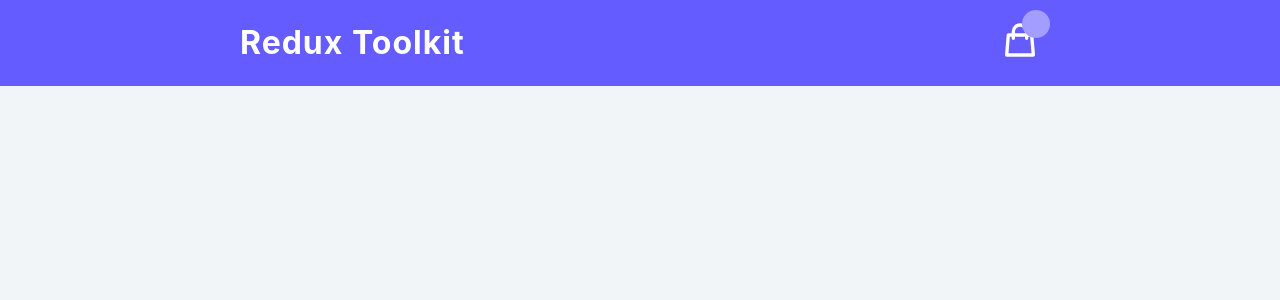
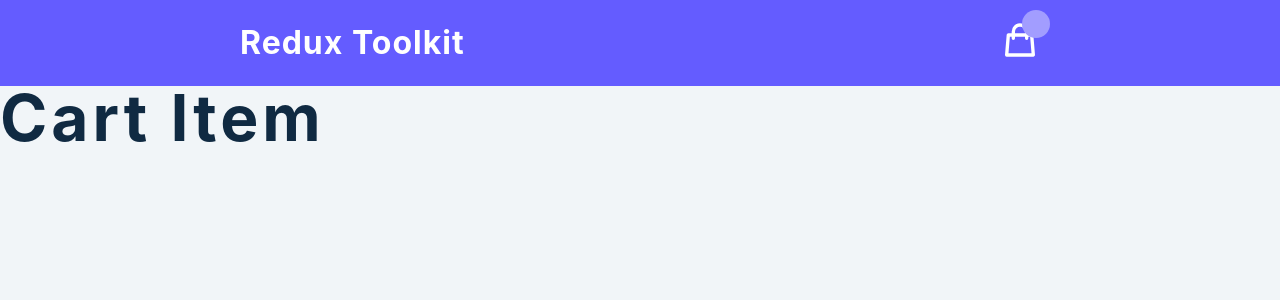
Before and after one commit to arb712/simple-cart-with-redux, a React (Create React App) app: page / in a window 1280 px wide. Shown: the top 300 px of the page. Built offline with nearby package versions, Linux system fonts and the light colour scheme.

Commit message:
Add CartContainer component

```diff
--- a/src/App.js
+++ b/src/App.js
@@ -1,9 +1,11 @@
 import Navbar from "./components/Navbar";
+import CartContainer from "./components/CartContainer";
 
 const App = () => {
   return (
     <main>
       <Navbar />
+      <CartContainer />
     </main>
   );
 };
```
